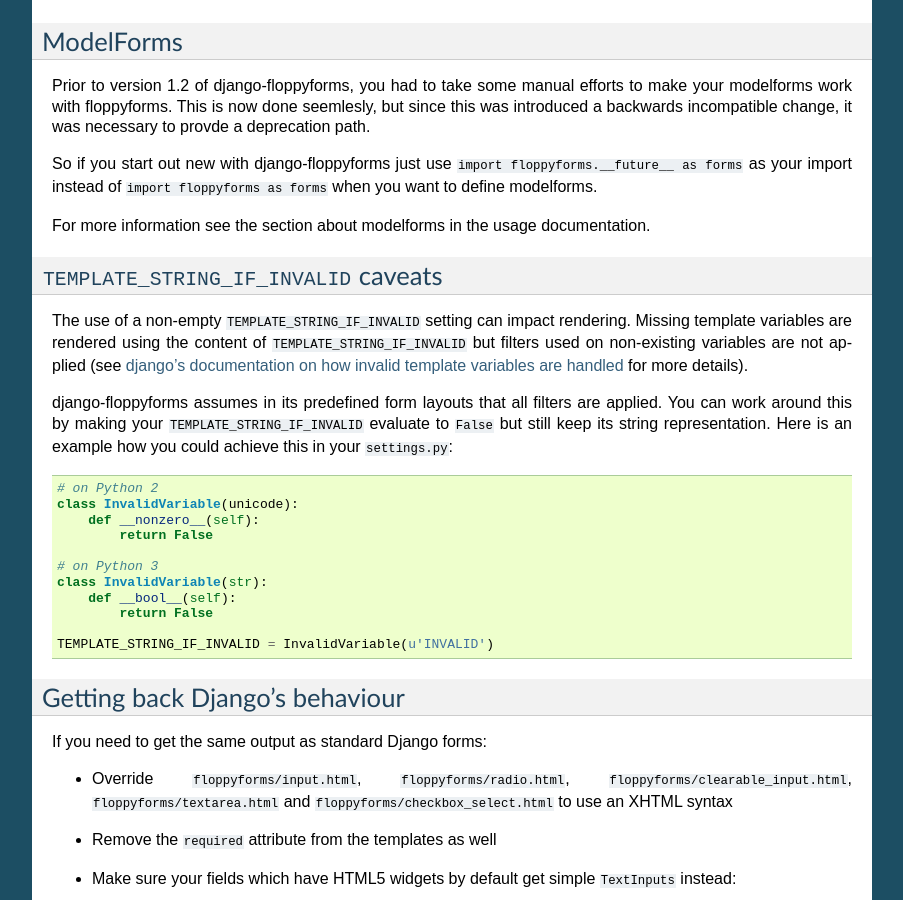
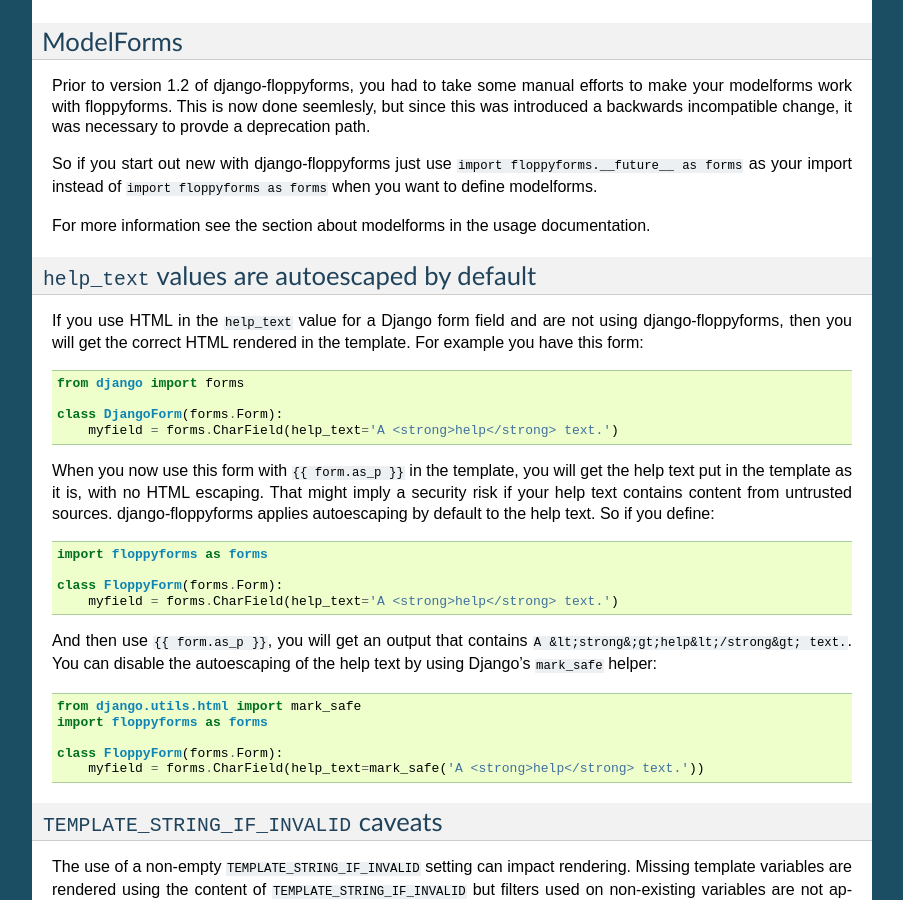
Before and after one commit to jazzband/django-floppyforms, a Sphinx documentation site: the page built from docs/differences.rst, in a window 1280 px wide and 900 px high, scrolled down 1494 px. Shown: the whole window, without its empty margins (198-1101 px from the left). Built offline with Sphinx 7.4.7, drawn with Linux system fonts in a browser that asks for light colours; pages that are not in the unit, such as notebooks, are missing from menus; some of the changed text lies outside the part shown.

Commit message:
Adding documentation about autoescaped help_text values as described in #68.

```diff
--- a/docs/differences.rst
+++ b/docs/differences.rst
@@ -113,6 +113,40 @@
 For more information see the :ref:`section about modelforms in the usage
 documentation <usage-modelforms>`.
 
+``help_text`` values are autoescaped by default
+-----------------------------------------------
+
+If you use HTML in the ``help_text`` value for a Django form field and are not
+using django-floppyforms, then you will get the correct HTML rendered in the
+template. For example you have this form::
+
+    from django import forms
+
+    class DjangoForm(forms.Form):
+        myfield = forms.CharField(help_text='A <strong>help</strong> text.')
+
+When you now use this form with ``{{ form.as_p }}`` in the template, you will
+get the help text put in the template as it is, with no HTML escaping. That
+might imply a security risk if your help text contains content from untrusted
+sources. django-floppyforms applies autoescaping by default to the help text.
+So if you define::
+
+    import floppyforms as forms
+
+    class FloppyForm(forms.Form):
+        myfield = forms.CharField(help_text='A <strong>help</strong> text.')
+
+And then use ``{{ form.as_p }}``, you will get an output that contains ``A
+&lt;strong&;gt;help&lt;/strong&gt; text.``. You can disable the autoescaping
+of the help text by using Django's ``mark_safe`` helper::
+
+    from django.utils.html import mark_safe
+    import floppyforms as forms
+
+    class FloppyForm(forms.Form):
+        myfield = forms.CharField(help_text=mark_safe('A <strong>help</strong> text.'))
+
+
 ``TEMPLATE_STRING_IF_INVALID`` caveats
 --------------------------------------
 
```
